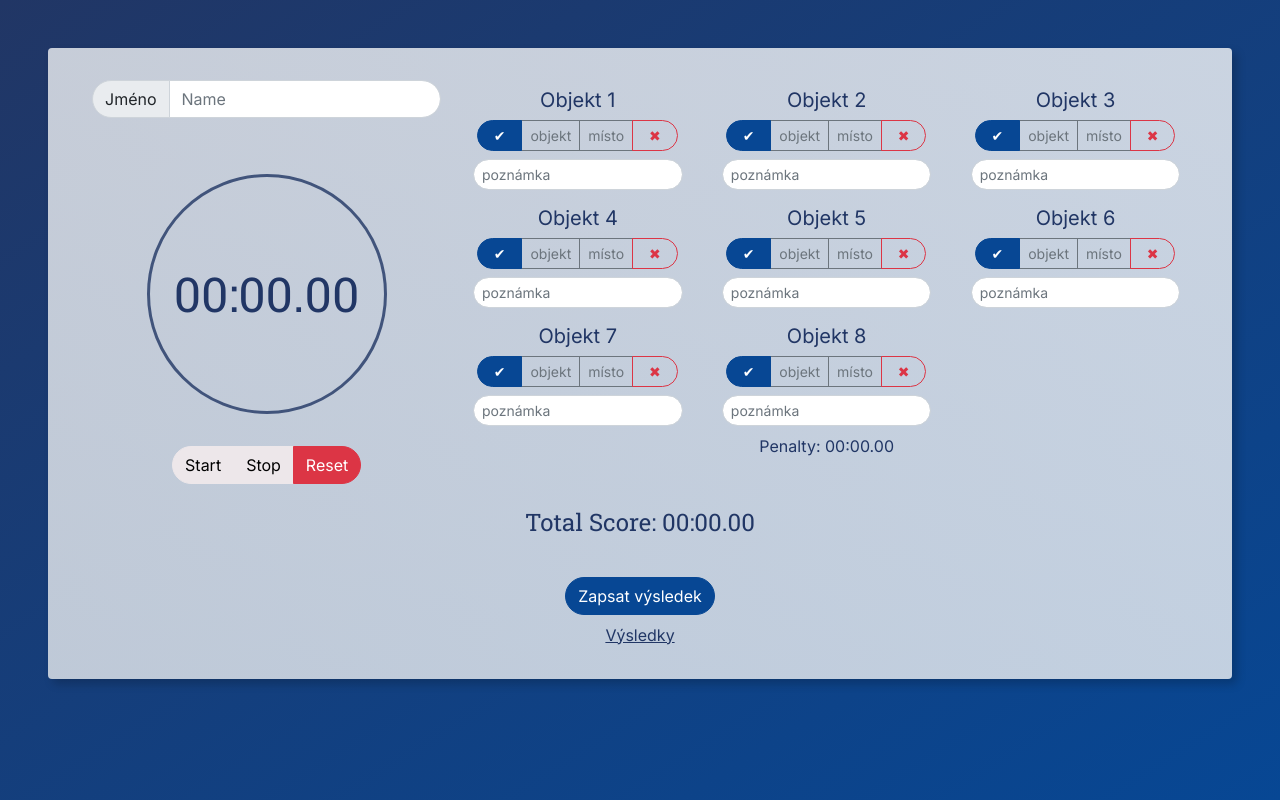
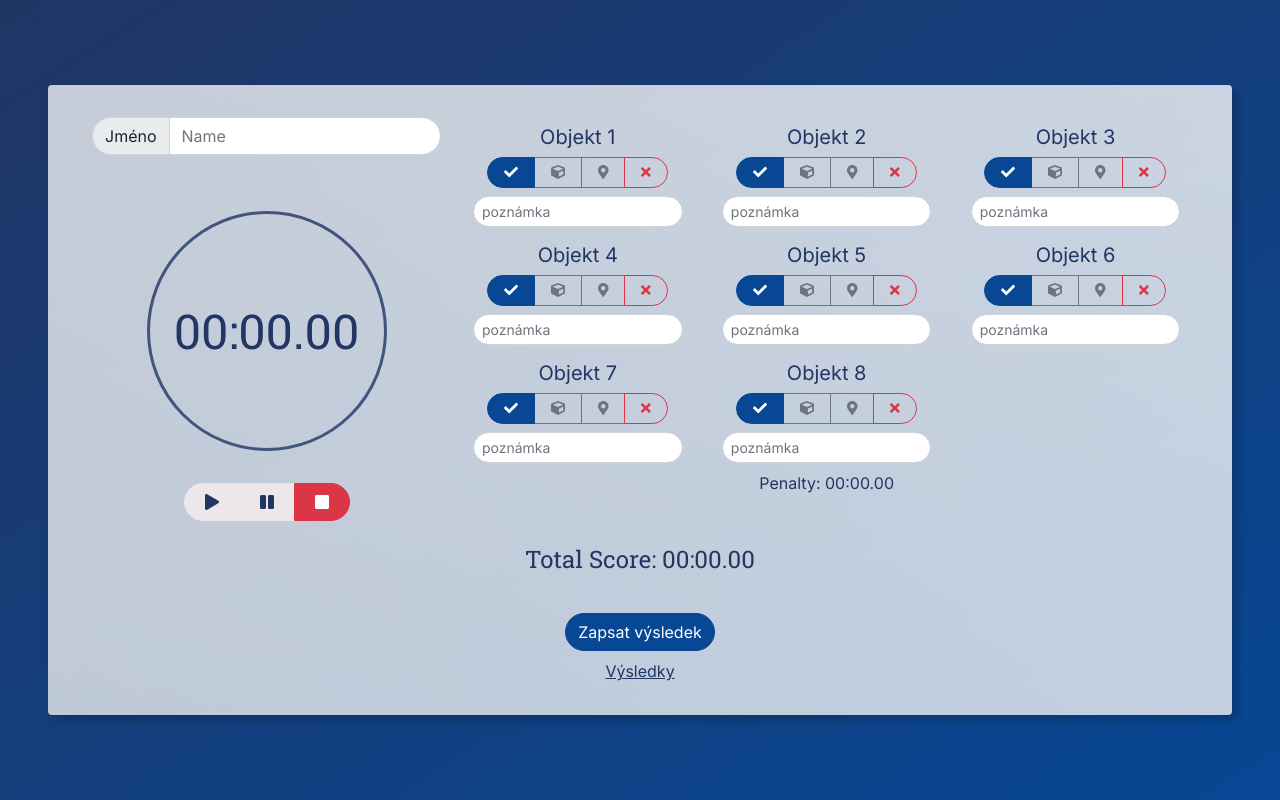
Before and after one commit to cypriluc/simple-score-recorder, a Vue app: page / in a window 1280 px wide. Built offline with nearby package versions, Linux system fonts and the light colour scheme; what vuex-multi-tab-state would draw is missing.

Commit message:
implement font-awesome icons

```diff
--- a/package.json
+++ b/package.json
@@ -8,6 +8,9 @@
     "lint": "vue-cli-service lint"
   },
   "dependencies": {
+    "@fortawesome/fontawesome-svg-core": "^1.2.36",
+    "@fortawesome/free-solid-svg-icons": "^5.15.4",
+    "@fortawesome/vue-fontawesome": "^3.0.0-4",
     "@popperjs/core": "^2.10.1",
     "axios": "^0.21.4",
     "bootstrap": "^5.1.1",
--- a/src/App.vue
+++ b/src/App.vue
@@ -44,6 +44,9 @@ $light: #ede7ea;
     url("./assets/symbol_cvut_konturova_verze_negativ.svg");
   min-height: 100vh;
   overflow-x: hidden;
+  display: flex;
+  align-items: center;
+  justify-content: center;
 }
 
 h1,
@@ -67,6 +70,7 @@ h1 {
   padding: 2rem;
   box-shadow: 5px 5px 10px rgba(#000, 0.2);
   border-radius: 0.25rem;
+  max-width: 1300px;
 }
 
 .btn-group-round > .btn {
--- a/src/components/InputForm.vue
+++ b/src/components/InputForm.vue
@@ -53,30 +53,11 @@
                 />
 
                 <label
-                  v-if="index == 0"
                   :for="'option-' + item_index + '-' + index"
                   class="btn btn-sm"
                   :class="option.class"
                 >
-                  &nbsp; &#10004; &nbsp;
-                </label>
-
-                <label
-                  v-else-if="index == 3"
-                  :for="'option-' + item_index + '-' + index"
-                  class="btn btn-sm"
-                  :class="option.class"
-                >
-                  &nbsp; &#10006; &nbsp;
-                </label>
-
-                <label
-                  v-else
-                  :for="'option-' + item_index + '-' + index"
-                  class="btn btn-sm"
-                  :class="option.class"
-                >
-                  {{ option.label }}
+                  <font-awesome-icon :icon="option.icon" class="icon" />
                 </label>
               </template>
             </div>
@@ -158,10 +139,30 @@ export default {
       ],
       penaltyPoints: new Array(8).fill(0),
       penaltyOptions: [
-        { label: "všechno", value: 0, class: "btn-outline-info" },
-        { label: "objekt", value: 10000, class: "btn-outline-secondary" },
-        { label: "místo", value: 10001, class: "btn-outline-secondary" },
-        { label: "nic", value: 20000, class: "btn-outline-danger" },
+        {
+          label: "všechno",
+          icon: "check",
+          value: 0,
+          class: "btn-outline-info",
+        },
+        {
+          label: "objekt",
+          icon: "cube",
+          value: 10000,
+          class: "btn-outline-secondary",
+        },
+        {
+          label: "místo",
+          icon: "map-marker-alt",
+          value: 10001,
+          class: "btn-outline-secondary",
+        },
+        {
+          label: "nic",
+          icon: "times",
+          value: 20000,
+          class: "btn-outline-danger",
+        },
       ],
     };
   },
@@ -295,4 +296,8 @@ export default {
   width: 90%;
   margin: 0 auto;
 }
+
+.icon {
+  margin: 0 0.5rem;
+}
 </style>
--- a/src/components/StopWatch.vue
+++ b/src/components/StopWatch.vue
@@ -12,7 +12,7 @@
           class="btn btn-light"
           v-on:click="start()"
         >
-          Start
+          <font-awesome-icon icon="play" class="icon" />
         </button>
         <button
           id="stopBtn"
@@ -20,7 +20,7 @@
           class="btn btn-light"
           v-on:click="stop()"
         >
-          Stop
+          <font-awesome-icon icon="pause" class="icon" />
         </button>
         <button
           id="resetBtn"
@@ -28,7 +28,7 @@
           class="btn btn-danger"
           v-on:click="reset()"
         >
-          Reset
+          <font-awesome-icon icon="stop" class="icon icon--white" />
         </button>
       </div>
     </div>
@@ -94,4 +94,13 @@ export default {
     margin: 2rem 0;
   }
 }
+
+.icon {
+  color: $blue;
+  margin: 0 0.5rem;
+
+  &--white {
+    color: #fff;
+  }
+}
 </style>
--- a/src/main.js
+++ b/src/main.js
@@ -2,9 +2,30 @@ import { createApp } from "vue";
 import App from "./App.vue";
 import router from "./router";
 import store from "./store";
+
+/* N PROGRESS */
 import "nprogress/nprogress.css";
 
+/* FONT AWESOME */
+import { library } from "@fortawesome/fontawesome-svg-core";
+import {
+  faPlay,
+  faPause,
+  faStop,
+  faCheck,
+  faTimes,
+  faCube,
+  faMapMarkerAlt,
+} from "@fortawesome/free-solid-svg-icons";
+import { FontAwesomeIcon } from "@fortawesome/vue-fontawesome";
+library.add(faPlay, faPause, faStop, faCheck, faTimes, faCube, faMapMarkerAlt);
+
+/* BOOTSTRAP */
 // import "bootstrap/dist/css/bootstrap.min.css";
 import "bootstrap";
 
-createApp(App).use(store).use(router).mount("#app");
+createApp(App)
+  .use(store)
+  .use(router)
+  .component("font-awesome-icon", FontAwesomeIcon)
+  .mount("#app");
```
Also changed, not shown: 1 other file (tests, documents, lock files or other folders).
